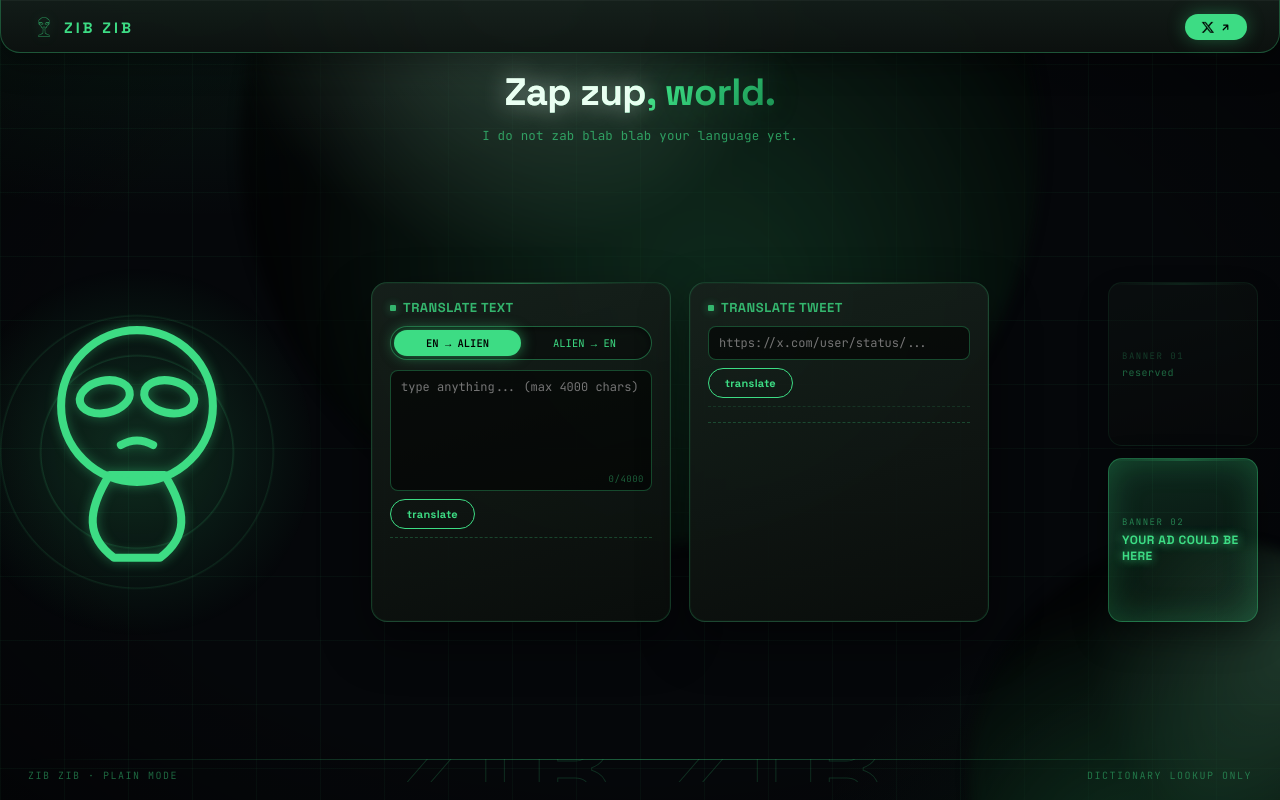
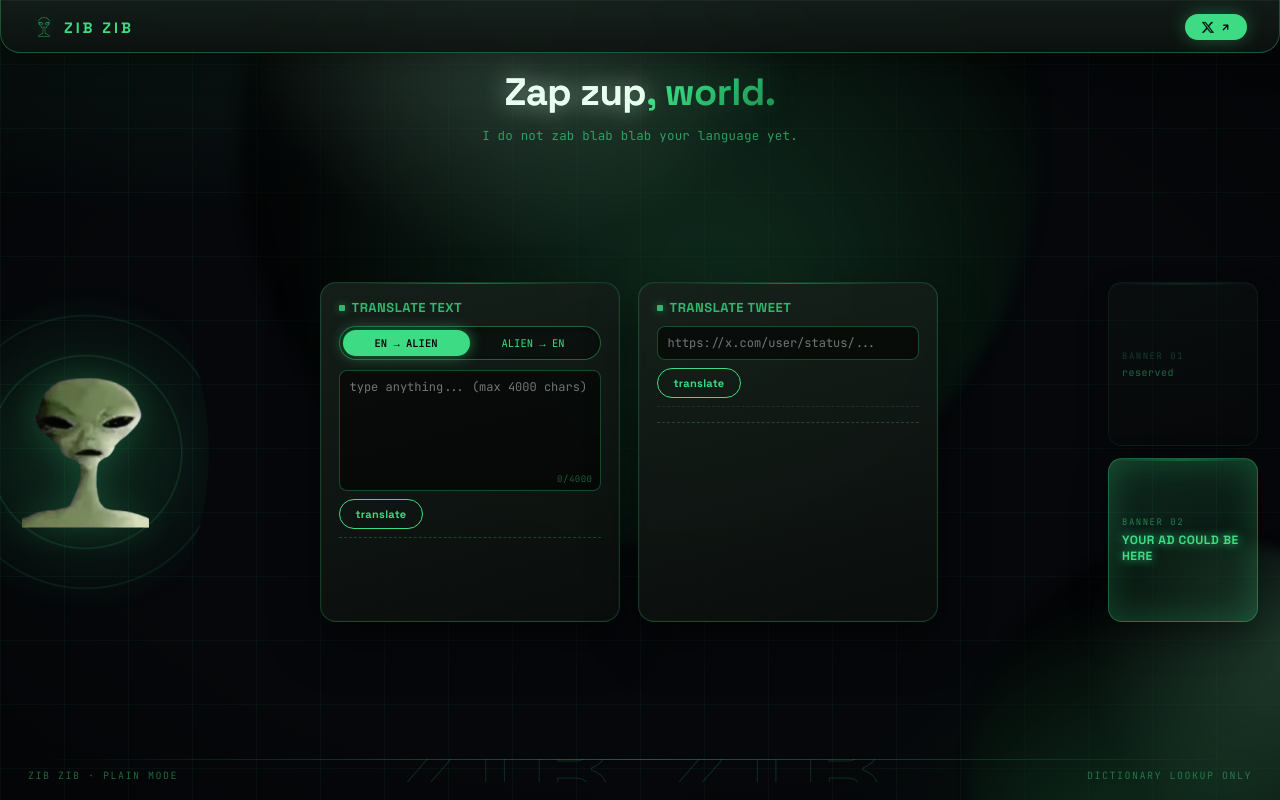
Before and after one commit to manofthemooon/zibzib, a React (Vite) app in the folder landing/web/: page / in a window 1280 px wide. Built offline with nearby package versions, Linux system fonts and the light colour scheme; the HTML template or start-up script is replaced by a standard one; a web font is replaced by a local one.

Commit message:
Replace alien SVG with real photo, animate mouth via overlay

```diff
--- a/landing/web/src/components/AlienSpeaker.jsx
+++ b/landing/web/src/components/AlienSpeaker.jsx
@@ -1,21 +1,13 @@
-// Small line-art alien that pops up and "talks" (mouth toggles open/closed)
-// in sync with the gibberish blips from useAlienSpeech.
+// Real alien bust photo that "talks" - a dark mouth overlay grows/shrinks over
+// the photo's own mouth position in sync with the gibberish blips from
+// useAlienSpeech, since the static photo can't open its mouth on its own.
 export default function AlienSpeaker({ active, mouthOpen, big }) {
   return (
     <div
       className={`alien-speaker${active ? ' active' : ''}${big ? ' alien-speaker--big' : ''}`}
     >
-      <svg viewBox="0 0 100 120" className="alien-svg">
-        <path d="M38 70 C28 86 28 97 40 106 L60 106 C72 97 72 86 62 70 Z" />
-        <circle cx="50" cy="40" r="33" />
-        <ellipse cx="36" cy="36" rx="11" ry="7" transform="rotate(-12 36 36)" />
-        <ellipse cx="64" cy="36" rx="11" ry="7" transform="rotate(12 64 36)" />
-        {mouthOpen ? (
-          <ellipse cx="50" cy="57" rx="6" ry="5" className="mouth mouth-open" />
-        ) : (
-          <path d="M43 57 Q50 53 57 57" className="mouth" />
-        )}
-      </svg>
+      <img src="/alien-photo.png" alt="" className="alien-photo" />
+      <div className={`alien-mouth${mouthOpen ? ' alien-mouth-open' : ''}`} />
     </div>
   );
 }
--- a/landing/web/src/style.css
+++ b/landing/web/src/style.css
@@ -290,48 +290,48 @@ a { color: inherit; text-decoration: none; }
   flex-shrink: 0;
 }
 
-/* ---- talking alien (appears while a translation is "spoken") ---- */
+/* ---- talking alien (real photo, mouth overlay animates while "spoken") ---- */
 .alien-speaker {
-  position: absolute;
-  top: 10px;
-  right: 14px;
-  width: 42px;
-  height: 42px;
-  opacity: 0;
-  transform: scale(0.6) translateY(-6px);
-  transition: opacity 0.2s ease, transform 0.2s ease;
+  position: relative;
+  width: 127px;
+  height: 276px;
   pointer-events: none;
   z-index: 2;
 }
 .alien-speaker.active {
-  opacity: 1;
-  transform: scale(1) translateY(0);
+  animation: alienBob 0.4s ease-in-out infinite alternate;
 }
-.alien-svg {
+.alien-photo {
+  display: block;
   width: 100%;
   height: 100%;
-  fill: none;
-  stroke: var(--green);
-  stroke-width: 3.5;
-  stroke-linecap: round;
-  stroke-linejoin: round;
-  filter: drop-shadow(0 0 6px var(--green-dim));
+  object-fit: contain;
+  filter: drop-shadow(0 0 16px rgba(61, 220, 132, 0.22));
 }
-.alien-speaker.active .alien-svg {
-  animation: alienBob 0.4s ease-in-out infinite alternate;
+.alien-mouth {
+  position: absolute;
+  left: 52.6%;
+  top: 50%;
+  width: 17%;
+  height: 2.4%;
+  transform: translate(-50%, -50%);
+  border-radius: 50%;
+  background: radial-gradient(ellipse at center, rgba(8, 12, 4, 0.95), rgba(8, 12, 4, 0) 75%);
+  opacity: 0;
+  transition: height 0.05s linear, width 0.05s linear, opacity 0.05s linear;
 }
-.alien-svg .mouth { transition: d 0.05s linear; }
-.alien-svg .mouth-open { fill: var(--green); opacity: 0.9; }
+.alien-mouth-open {
+  width: 15%;
+  height: 6.5%;
+  opacity: 1;
+}
 @keyframes alienBob {
   from { transform: translateY(0); }
   to { transform: translateY(-2px); }
 }
 .alien-speaker--big {
-  position: static;
-  width: 230px;
+  width: 127px;
   height: 276px;
-  opacity: 1;
-  transform: none;
 }
 
 /* ---- segmented toggle switch ---- */
@@ -573,7 +573,7 @@ footer::before {
   .hero { padding-top: 10px; }
   .main { flex-direction: column; }
   .alien-stage { align-self: flex-start; flex-direction: column; align-items: flex-start; }
-  .alien-speaker--big { width: 110px; height: 132px; }
+  .alien-speaker--big { width: 61px; height: 132px; }
   .alien-caption {
     position: static;
     width: 260px;
```
Also changed, not shown: landing/web/public/alien-photo.png (added).
